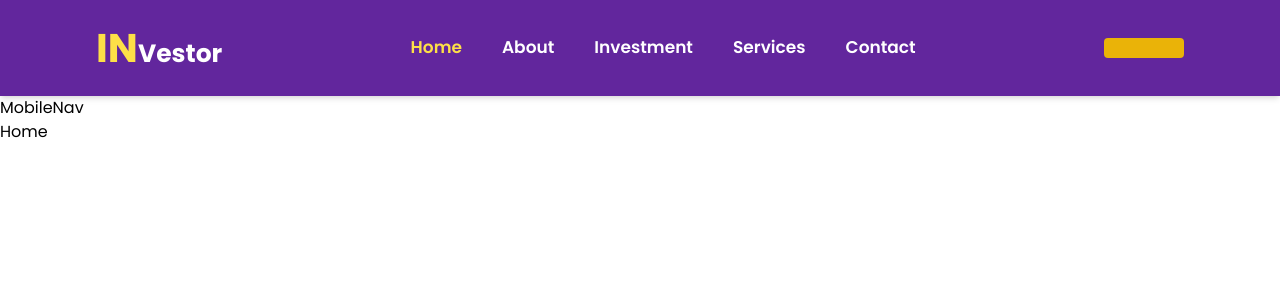
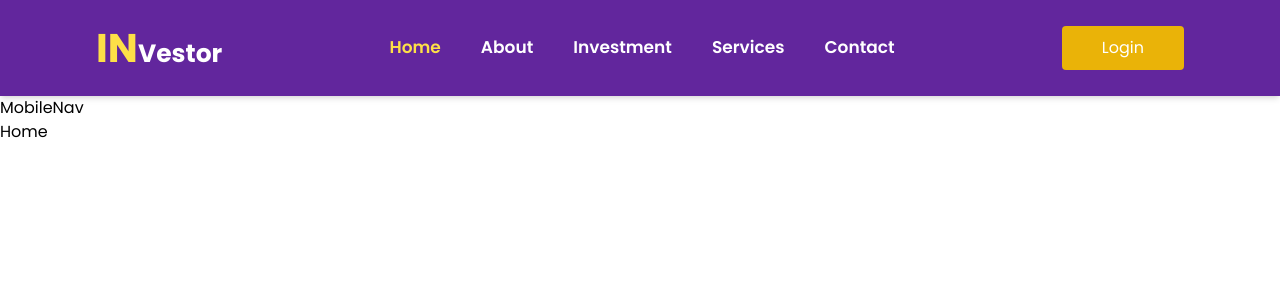
Before and after one commit to moonspark78/Invest-Project-NextJS, a Next.js app: page / in a window 1280 px wide. Shown: the top 300 px of the page. Built offline with nearby package versions, Linux system fonts and the light colour scheme.

Commit message:
:tada: working  on  navbar button   :tada:

```diff
--- a/app/components/Home/Navigation/Nav.tsx
+++ b/app/components/Home/Navigation/Nav.tsx
@@ -34,7 +34,12 @@ const Nav = () => {
         <div className='flex items-center space-x-4'>
           <button className='rounded px-10 py-2.5 overflow-hidden group bg-yellow-500 hover:bg-gradient-to-r
            hover:from-yellow-500 hover:to-yellow-400 relative text-white hover:ring-2 hover:right-offset-2
-           hover:ring-yellow-400 transition-all ease-out duration-300'></button>
+           hover:ring-yellow-400 transition-all ease-out duration-300'>
+            <span className='absolute right-0 w-8 h-32 -mt-12 transition-all duration-1000 transform translate-x-12
+            bg-white opacity-10 rotate-12 group-hover:-translate-x-40 ease'>
+            </span>
+            <span className='relative'>Login</span>
+           </button>
         </div>
       </div>
     </div>
```
